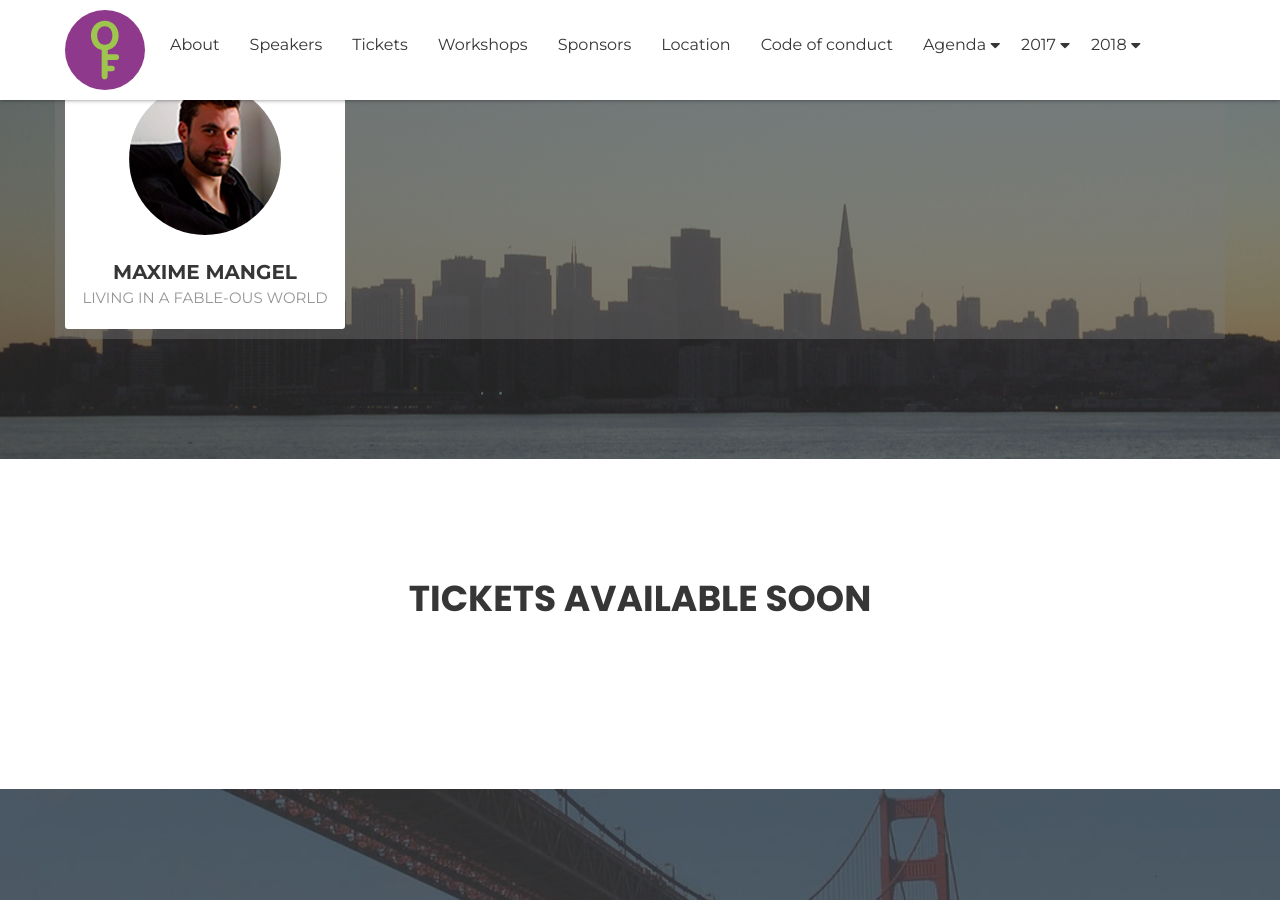
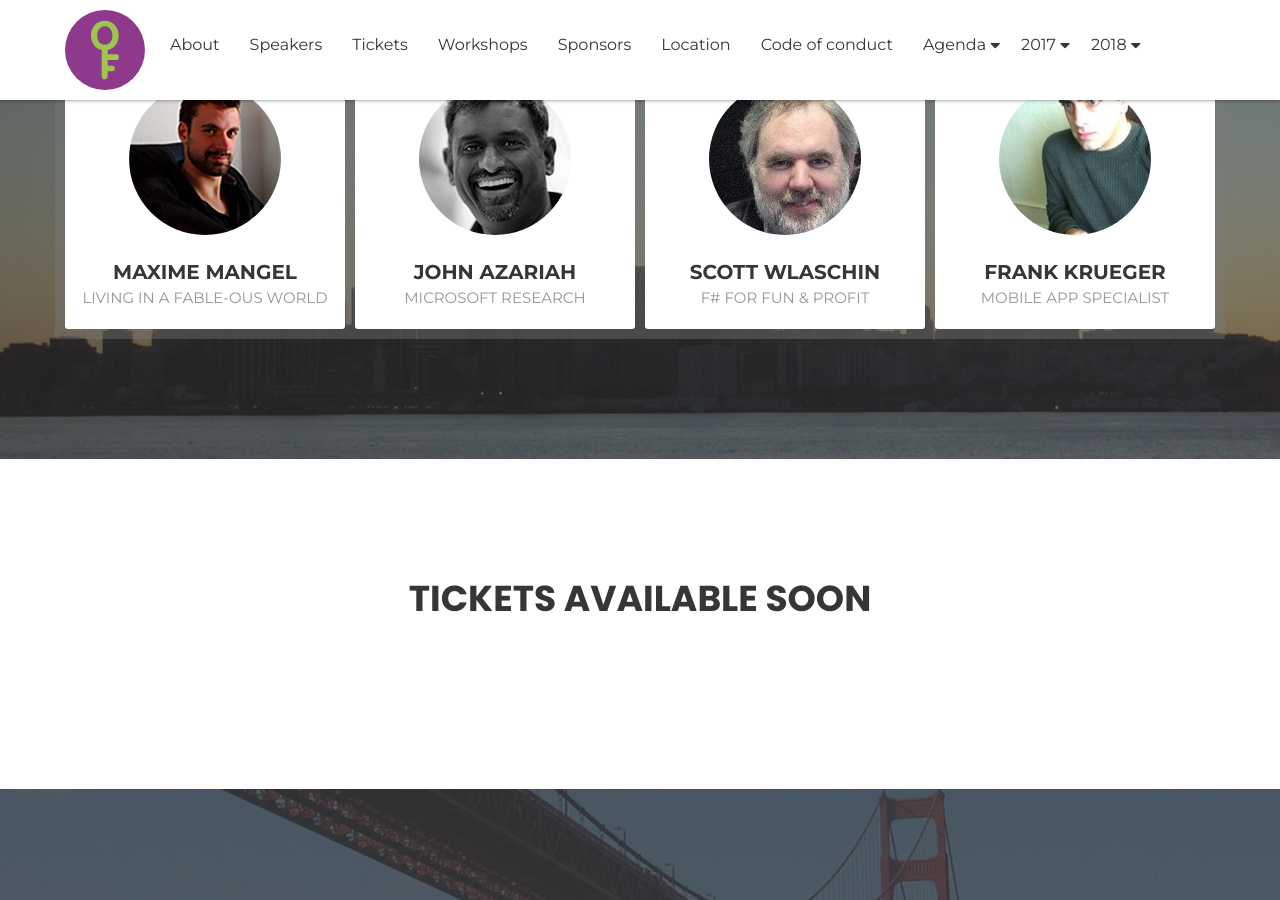
Before and after one commit to open-fsharp/open-fsharp.github.io, a Jekyll site: the page built from index.html, in a window 1280 px wide and 900 px high, scrolled down 1654 px. Built offline with Jekyll 4.4.1, drawn with Linux system fonts in a browser that asks for light colours; nearby versions of some CDN libraries; the list of posts is cut into pages by our own code; comment, search, counter and statistics services are not loaded.

Commit message:
Adds some early 2019 speakers

```diff
--- a/_data/speakers.yml
+++ b/_data/speakers.yml
@@ -181,3 +181,27 @@
     twitterUrl: https://twitter.com/MangelMaxime
     linkedinUrl: https://www.linkedin.com/in/maxime-mangel-554a71a8/
     blogUrl: https://medium.com/@MangelMaxime
+  - name: JOHN AZARIAH
+    speakerUrl: speakers/john-azariah/
+    imageUrl: public/assets/speakers/2019/john-azariah.jpg
+    imageAltText: John Azariah
+    bio: Microsoft Research
+    githubUrl: https://github.com/johnazariah
+    twitterUrl: https://twitter.com/johnazariah
+    blogUrl: https://johnazariah.github.io/
+  - name: SCOTT WLASCHIN
+    speakerUrl: speakers/scott-wlachin/
+    imageUrl: public/assets/speakers/2019/scott-wlaschin.jpg
+    imageAltText: Scott Wlaschin
+    bio: F# for Fun & Profit
+    githubUrl: https://github.com/swlaschin
+    twitterUrl: https://twitter.com/ScottWlaschin
+    blogUrl: http://fsharpforfunandprofit.com/
+  - name: FRANK KRUEGER
+    speakerUrl: speakers/2019/frank-krueger/
+    imageUrl: public/assets/speakers/2019/frank-krueger.jpg
+    imageAltText: Frank A. Krueger
+    bio: Mobile App Specialist
+    githubUrl: https://github.com/praeclarum
+    twitterUrl: https://twitter.com/praeclarum
+    blogUrl: https://praeclarum.org
```
Also changed, not shown: public/assets/speakers/2019/frank-krueger.jpg (added), public/assets/speakers/2019/john-azariah.jpg (added), public/assets/speakers/2019/scott-wlaschin.jpg (added).
